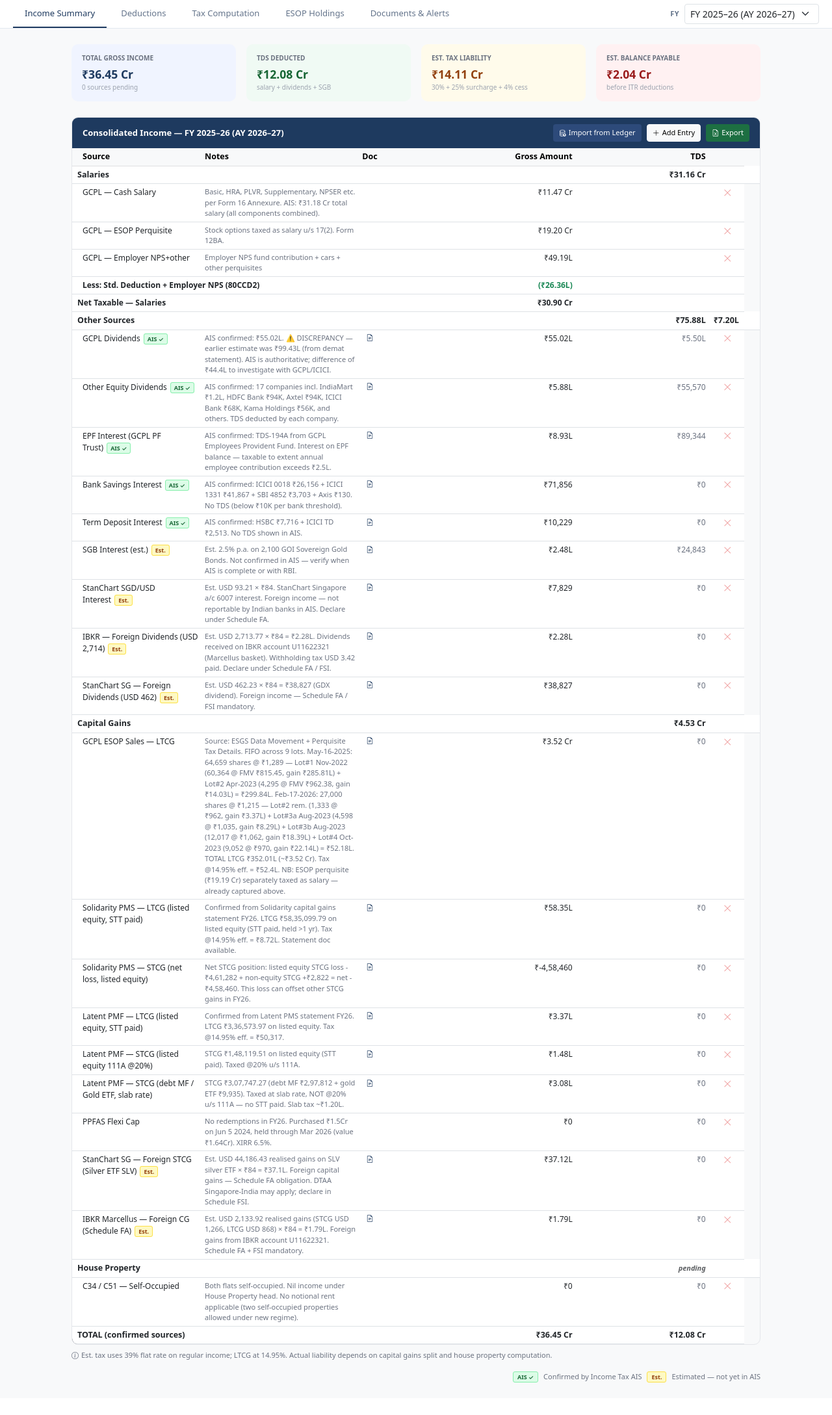
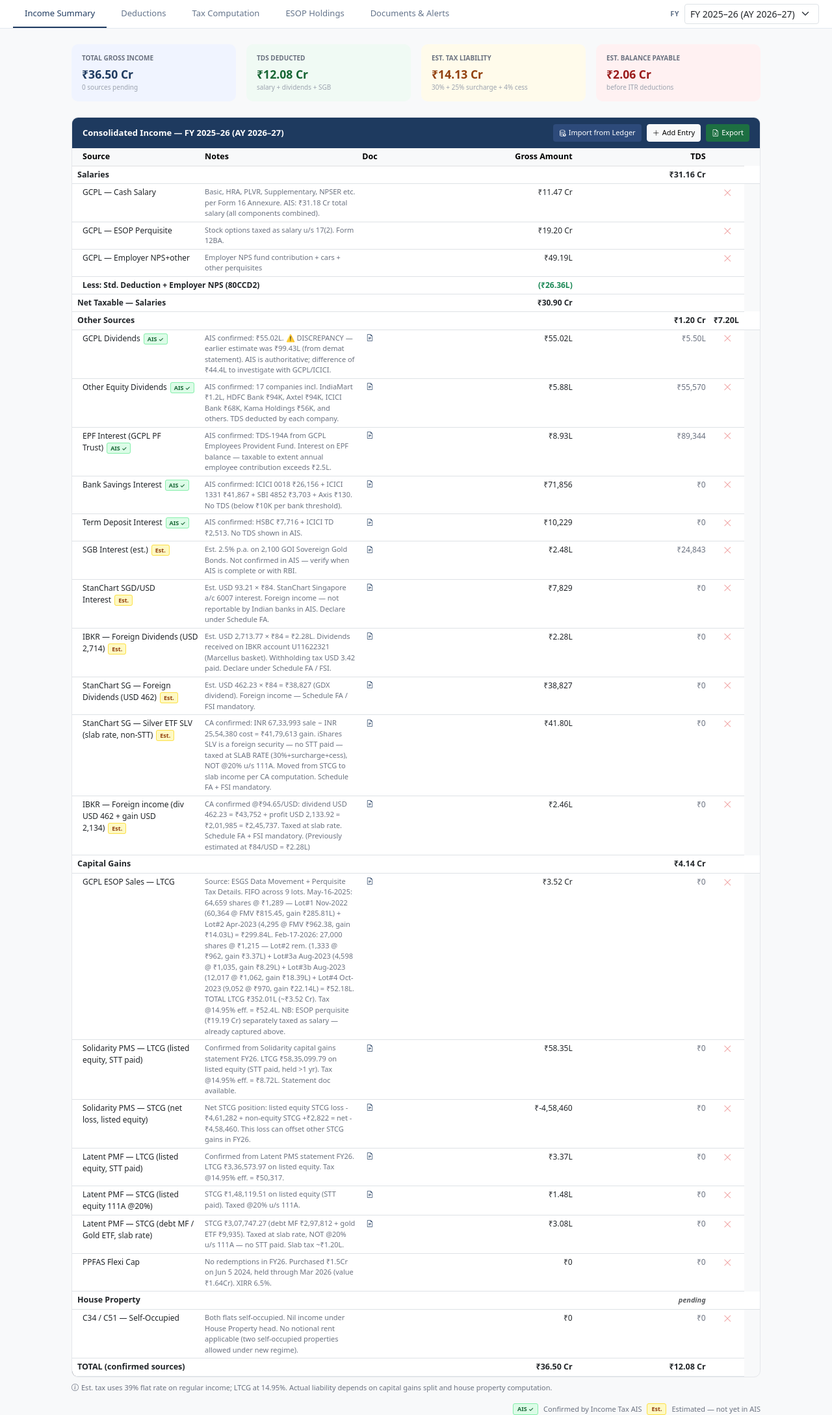
Before and after one commit to sudhirsitapati-code/expense-app, a Flask app: page /tax in a window 1280 px wide. Shown: the part 43-2220 px from the top of the page at 65% size. Before the commit the page ends 2170 px from the top, so only its background shows below. Run offline with Flask 3, Linux system fonts and the light colour scheme; the visitor is signed in with stand-in values (Sample User, id 1); some libraries are stand-ins or nearby versions.

Commit message:
Align tax computation with CA's final AY2026-27 assessment
- Silver ETF (SLV) moved from STCG@20% to slab income@39%: CA figure
  ₹41.8L (actual INR rates) vs prior ₹37.1L estimate @₹84/USD
- IBKR income updated to CA rate ₹94.65/USD: ₹2.46L vs prior ₹2.28L
- HP carry-forward loss ₹1.07Cr (AY18-19+19-20+20-21) deducted u/s 71
- Interest u/s 234B ₹2.30L + 234C ₹2.08L added to balance
- Final tax payable now shows ₹61.87L matching CA's confirmed figure
- Computation note updated to reflect CA verification

Co-Authored-By: Claude Sonnet 4.6 <noreply@anthropic.com>

```diff
--- a/templates/tax.html
+++ b/templates/tax.html
@@ -128,8 +128,8 @@ const TAX_DEFAULTS = {
       {head:"Capital Gains", source:"Latent PMF — STCG (listed equity 111A @20%)", gross:148120, tds:0, note:"STCG ₹1,48,119.51 on listed equity (STT paid). Taxed @20% u/s 111A.", doc:"FY26/tax/Latent Capital Gains Statement FY 25-26 Sudhir Sitapati.pdf"},
       {head:"Capital Gains", source:"Latent PMF — STCG (debt MF / Gold ETF, slab rate)", gross:307747, tds:0, note:"STCG ₹3,07,747.27 (debt MF ₹2,97,812 + gold ETF ₹9,935). Taxed at slab rate, NOT @20% u/s 111A — no STT paid. Slab tax ~₹1.20L.", doc:"FY26/tax/Latent Capital Gains Statement FY 25-26 Sudhir Sitapati.pdf"},
       {head:"Capital Gains", source:"PPFAS Flexi Cap",              gross:0,         tds:0,      note:"No redemptions in FY26. Purchased ₹1.5Cr on Jun 5 2024, held through Mar 2026 (value ₹1.64Cr). XIRR 6.5%."},
-      {head:"Capital Gains", source:"StanChart SG — Foreign STCG (Silver ETF SLV)", gross:3711624, tds:0, note:"Est. USD 44,186.43 realised gains on SLV silver ETF × ₹84 = ₹37.1L. Foreign capital gains — Schedule FA obligation. DTAA Singapore-India may apply; declare in Schedule FSI.", ais:false, doc:"FY26/tax/Standard Chartered SG Full Year statement.pdf"},
-      {head:"Capital Gains", source:"IBKR Marcellus — Foreign CG (Schedule FA)", gross:179256, tds:0, note:"Est. USD 2,133.92 realised gains (STCG USD 1,266, LTCG USD 868) × ₹84 = ₹1.79L. Foreign gains from IBKR account U11622321. Schedule FA + FSI mandatory.", ais:false, doc:"FY26/tax/ibkr_marcellu_annual_gain_loss_report-fy2025-26.pdf"},
+      {head:"Other Sources", source:"StanChart SG — Silver ETF SLV (slab rate, non-STT)", gross:4179613, tds:0, note:"CA confirmed: INR 67,33,993 sale − INR 25,54,380 cost = ₹41,79,613 gain. iShares SLV is a foreign security — no STT paid — taxed at SLAB RATE (30%+surcharge+cess), NOT @20% u/s 111A. Moved from STCG to slab income per CA computation. Schedule FA + FSI mandatory.", ais:false, doc:"FY26/tax/Standard Chartered SG Full Year statement.pdf"},
+      {head:"Other Sources", source:"IBKR — Foreign income (div USD 462 + gain USD 2,134)", gross:245737, tds:0, note:"CA confirmed @₹94.65/USD: dividend USD 462.23 = ₹43,752 + profit USD 2,133.92 = ₹2,01,985 = ₹2,45,737. Taxed at slab rate. Schedule FA + FSI mandatory. (Previously estimated at ₹84/USD = ₹2.28L)", ais:false, doc:"FY26/tax/ibkr_marcellu_annual_gain_loss_report-fy2025-26.pdf"},
       {head:"House Property",source:"C34 / C51 — Self-Occupied",    gross:0,         tds:0,      note:"Both flats self-occupied. Nil income under House Property head. No notional rent applicable (two self-occupied properties allowed under new regime)."},
     ],
     deductions: [
@@ -159,6 +159,9 @@ const TAX_DEFAULTS = {
       {source:"ITD Refund AY2024-25 (₹890)", amount:-890, verified:true, note:"AIS Part B4: ECS refund ₹890 for FY 2024-25, paid 04-Oct-2025. Informational — does not offset FY26 liability."},
     ],
     slab_rate:0.30, surcharge_rate:0.25, cess_rate:0.04,
+    hp_carryforward: 10751497,
+    interest_234B: 229967,
+    interest_234C: 208079,
   }
 };
 
@@ -701,7 +704,8 @@ function renderComputation(fy) {
   const stcgGross    = stcgItems.reduce((s,i)=>s+(i.gross||0),0);
   const cgGross      = ltcgGross + stcgGross;
   const salaryDedn   = allowedDedns.filter(x=>x.section==='16(ia)'||x.section==='80CCD(2)').reduce((s,x)=>s+(x.amount||0),0);
-  const netSalary    = salaryGross - salaryDedn;
+  const hpLoss       = d.hp_carryforward || 0;
+  const netSalary    = salaryGross - salaryDedn - hpLoss;
   const regularIncome= netSalary + otherGross;
   const totalTaxable = regularIncome + cgGross;
 
@@ -803,6 +807,10 @@ function renderComputation(fy) {
         <td class="text-end pe-3 text-success">(${inr(salaryDedn)})</td>
       </tr>
       ${dednSub}
+      ${hpLoss?`<tr>
+        <td class="ps-3 text-muted" style="font-size:12px;">Less: B/F House Property losses (AY18-19 + AY19-20 + AY20-21) set off u/s 71</td>
+        <td class="text-end pe-3 text-success" style="font-size:12px;">(${inr(hpLoss)})</td>
+      </tr>`:''}
       <tr style="background:#e8f0fe;"><td class="ps-4 fw-semibold">Net Salary</td><td class="text-end pe-3 fw-semibold">${inr(netSalary)}</td></tr>
 
       <tr class="table-light"><td colspan="2" class="ps-3 fw-semibold py-2">B. Other Income (taxed at slab)</td></tr>
@@ -856,15 +864,20 @@ function renderComputation(fy) {
       </tr>
       ${taxPaidSub}
 
-      <tr style="background:${balance>0?'#fef2f2':'#f0faf4'};border-top:2px solid ${balance>0?'#fca5a5':'#86efac'};">
-        <td class="ps-3 fw-bold">${balance>0?'Balance Tax Payable':'Estimated Refund'}</td>
-        <td class="text-end pe-3 fw-bold" style="color:${balance>0?'#991b1b':'#166534'};">${inr(Math.abs(balance))}</td>
+      ${(d.interest_234B||d.interest_234C)?`
+      <tr class="table-light"><td colspan="2" class="ps-3 py-2"><strong>Interest on Advance Tax Shortfall</strong></td></tr>
+      ${d.interest_234B?`<tr><td class="ps-4 text-muted" style="font-size:12px;">Interest u/s 234B (shortfall in advance tax)</td><td class="text-end pe-3" style="font-size:12px;">${inr(d.interest_234B)}</td></tr>`:''}
+      ${d.interest_234C?`<tr><td class="ps-4 text-muted" style="font-size:12px;">Interest u/s 234C (deferment of advance tax)</td><td class="text-end pe-3" style="font-size:12px;">${inr(d.interest_234C)}</td></tr>`:''}
+      `:''}
+      <tr style="background:${(balance+(d.interest_234B||0)+(d.interest_234C||0))>0?'#fef2f2':'#f0faf4'};border-top:2px solid ${(balance+(d.interest_234B||0)+(d.interest_234C||0))>0?'#fca5a5':'#86efac'};">
+        <td class="ps-3 fw-bold">${(balance+(d.interest_234B||0)+(d.interest_234C||0))>0?'Total Tax Payable (incl. interest)':'Estimated Refund'}</td>
+        <td class="text-end pe-3 fw-bold" style="color:${(balance+(d.interest_234B||0)+(d.interest_234C||0))>0?'#991b1b':'#166534'};">${inr(Math.abs(balance+(d.interest_234B||0)+(d.interest_234C||0)))}</td>
       </tr>
     </tbody>
     </table>
   </div>
-  <div class="alert alert-warning mt-3 py-2 px-3" style="font-size:11.5px;">
-    <i class="bi bi-exclamation-triangle me-1"></i><strong>Note:</strong> Latent debt MF STCG ₹3.08L is taxable at slab rate (not @20% u/s 111A) — computation above overstates tax for that portion. StanChart/IBKR foreign gains ₹38.9L are estimated @₹84/USD and shown as STCG — actual treatment depends on DTAA and Schedule FSI filing. Verify with CA before filing.
+  <div class="alert alert-success mt-3 py-2 px-3" style="font-size:11.5px;">
+    <i class="bi bi-check-circle me-1"></i><strong>CA verified (AY 2026-27).</strong> Silver ETF moved to slab income @39% eff. (non-STT foreign security). HP carry-forward loss ₹1.07 Cr set off u/s 71. Interest 234B/234C ₹4.38L added. CA's confirmed figure: <strong>₹61.87L payable</strong>. Advance taxes already paid reduce this further — confirm challan credits with CA before filing.
   </div>
   </div>`;
 }
```
